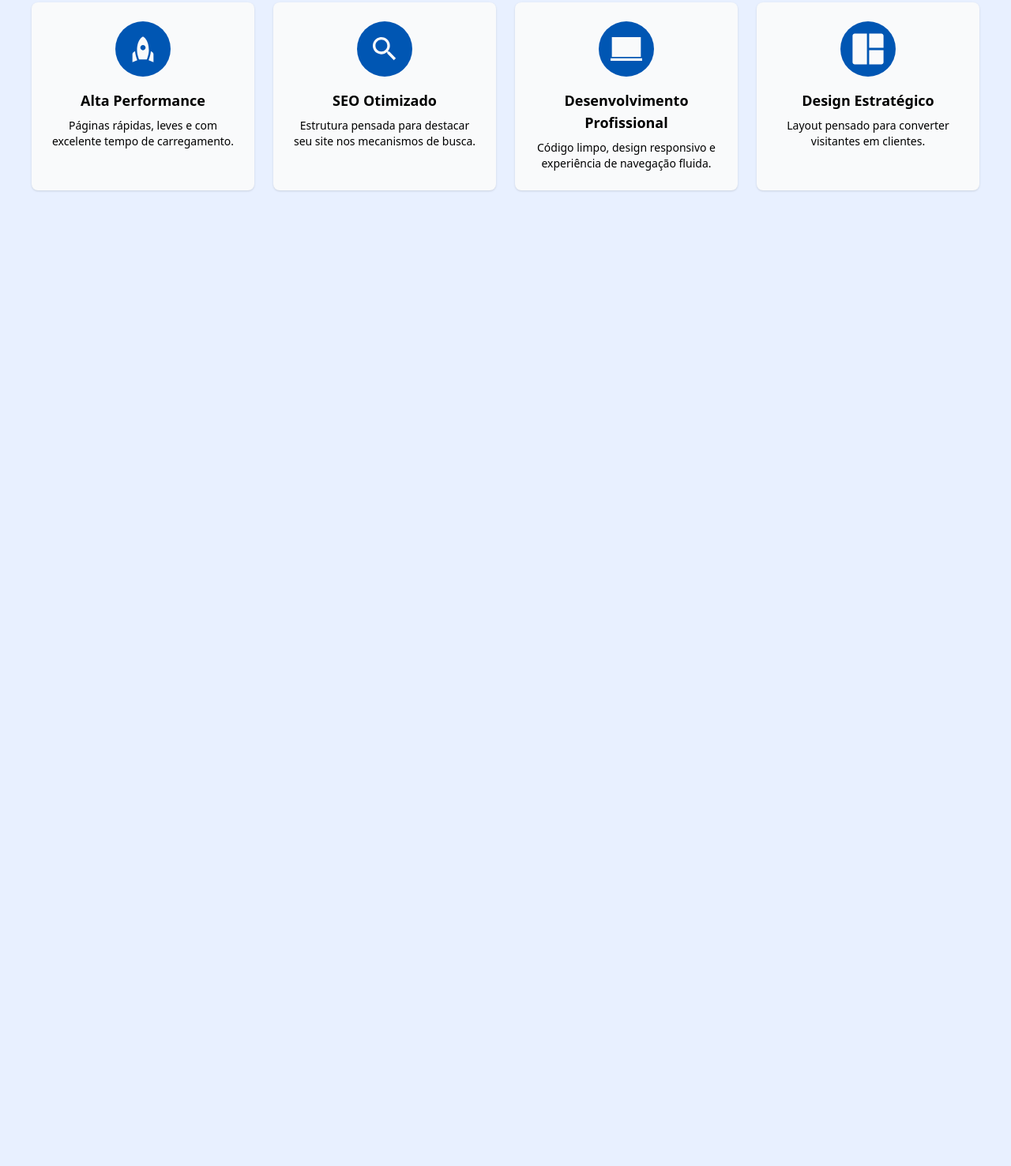
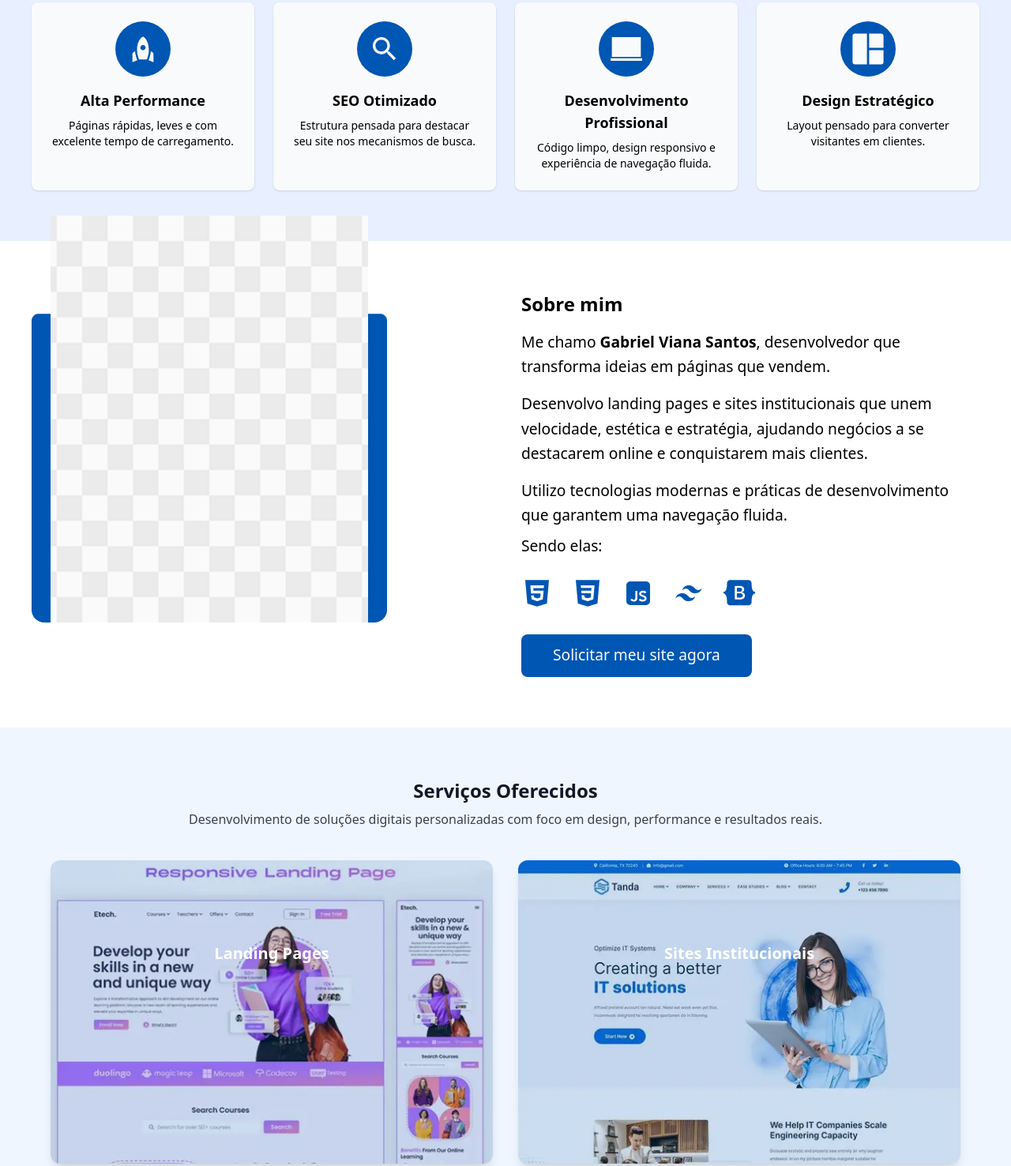
Before and after one commit to Viana-Gabriel/Landingpage_GabrielViana, a website built with Vite: page index.html in a window 1280 px wide. Shown: the part 784-2260 px from the top of the page at 79% size. Before the commit the page ends 1089 px from the top, so only its background shows below. Built offline with nearby package versions, Linux system fonts and the light colour scheme.

Commit message:
[FEAT] - create sections sobre e servicos

```diff
--- a/index.html
+++ b/index.html
@@ -25,7 +25,7 @@
     <header class="fixed w-full top-0 z-50 p-4" id="navbar">
       <nav class="container flex flex-col lg:flex-row lg:items-center mx-auto">
         <!-- Topo: Logo + Botão -->
-        <div class="flex items-center justify-between w-full">
+        <div class=" flex items-center justify-between w-full lg:w-[30%]">
           <a href="#" class="flex items-center"> Gabriel Viana Santos </a>
 
           <!-- Botão Mobile -->
@@ -49,12 +49,12 @@
         <!-- Menu (links) -->
         <ul
           id="menu"
-          class="hidden flex-col lg:flex lg:flex-row lg:items-center lg:justify-end gap-16 w-full mt-4 lg:mt-0"
+          class="hidden flex-col lg:flex lg:flex-row lg:items-center lg:justify-end gap-10 w-full mt-4 lg:mt-0"
         >
-          <li><a href="#">Product</a></li>
-          <li><a href="#">Features</a></li>
-          <li><a href="#">Marketplace</a></li>
-          <li><a href="#">Company</a></li>
+          <li><a href="#">Sobre mim</a></li>
+          <li><a href="#">Depoimentos</a></li>
+          <li><a href="#">Perguntas frequentes</a></li>
+          <li><a href="#" class="btn-personalizado">Fazer Orçamento</a></li>
         </ul>
       </nav>
     </header>
@@ -64,20 +64,21 @@
           class="container mx-auto px-4 flex flex-col-reverse lg:flex-row items-center lg:justify-between gap-8"
         >
           <!-- Texto -->
-          <div class="w-full lg:w-1/2 text-center md:text-left">
+          <div class="w-full lg:w-1/2 text-center lg:text-left">
             <h1 class="text-3xl lg:text-[2.7rem] font-medium  text-black-text ">
               Sua presença digital começa com uma
               <span class="text-blue"> página que converte.</span>
             </h1>
-            <p class=" text-[1.3rem] mt-4 text-black-text lg:w-[80%]">
+            <p class="text-[1.3rem] mt-4 text-black-text lg:w-[80%]">
               Landing pages e sites institucionais com design moderno,
               performance de ponta e foco em resultados reais.
             </p>
-            <button
-              class="mt-14 px-6 py-3 bg-blue text-white font-semibold rounded-lg hover:bg-blue-destaque transition"
+            <a
+              class="mt-10 btn-personalizado"
+              href="#"
             >
               Começar meu projeto
-            </button>
+          </a>
           </div>
 
           <!-- Imagem -->
@@ -97,6 +98,74 @@
           </div>
         </div>
       </section>
+      <section id="sobre" class="bg-white py-16 px-4 ">
+        <div class="  container grid grid-cols-1 lg:grid-cols-2 items-center mx-auto text-[1.2rem] gap-10">
+          <div class="flex justify-center lg:justify-start">
+            <div class="relative w-100 lg:w-[450px] h-[350px]">
+              <img
+              src="/assets/images/sobre.png"
+              alt="Foto Gabriel Viana Santos"
+              class="absolute rounded-2xl sobre_image"
+              loading="lazy"
+            />
+            </div>
+          </div>
+
+          <!-- Texto à direita -->
+          <div class="text-center lg:text-left text-black-text">
+            <h2 class="text-2xl font-bold mb-4  text-black-text">Sobre mim</h2>
+
+            <p class="mb-4 leading-relaxed">
+              Me chamo <strong>Gabriel Viana Santos</strong>, desenvolvedor que transforma ideias em páginas que vendem.
+            </p>
+
+            <p class="mb-4 leading-relaxed">
+              Desenvolvo landing pages e sites institucionais que unem velocidade, estética e estratégia, ajudando negócios a se destacarem online e conquistarem mais clientes.
+            </p>
+
+            <p class="mb-6 leading-relaxed">
+              Utilizo tecnologias modernas e práticas de desenvolvimento que garantem uma navegação fluida.
+              <span class="block mt-2 font-medium text-black-text">Sendo elas:</span>
+            </p>
+
+            <!-- Container para tecnologias -->
+            <div
+              id="tecnologias_container"
+              class="flex gap-6 mb-8 justify-center lg:justify-start"
+            ></div>
+
+            <!-- Botão -->
+            <a
+              href="#"
+              class="btn-personalizado hover:bg-blue-800 transition-colors duration-200"
+            >
+              Solicitar meu site agora
+            </a>
+          </div>
+        </div>
+      </section>
+      <section id="servicos" class="bg-blue-50 py-16 px-6 md:px-16">
+        <div class="container mx-auto text-center">
+          <h2 class="text-2xl font-bold text-gray-900 mb-2">Serviços Oferecidos</h2>
+          <p class="text-gray-700 mb-10">
+            Desenvolvimento de soluções digitais personalizadas com foco em design, performance e resultados reais.
+          </p>
+
+          <!-- Container onde os cards serão injetados -->
+          <div id="servicos_container" class="grid grid-cols-1 md:grid-cols-2 gap-8 justify-center"></div>
+
+          <p class="text-gray-700 mt-10 mb-8">
+            Cada projeto é criado com atenção aos detalhes, design inteligente e código otimizado — tudo para fortalecer a sua marca e aumentar seus resultados online.
+          </p>
+
+          <button
+            class="bg-blue-700 hover:bg-blue-800 text-white font-semibold px-6 py-3 rounded-lg transition-colors duration-200"
+          >
+            Solicitar meu site agora
+          </button>
+        </div>
+      </section>
+
       <a href="https://api.whatsapp.com/send/?phone=5511963816799&amp;text&amp;type=phone_number&amp;app_absent=0" target="_blank" class="whatsapp-button" aria-label="Botao WhatsApp">
         <img src="/assets/icons/whatsapp.webp" alt="" height="34" width="34" loading="lazy">
       </a>
--- a/src/data.json
+++ b/src/data.json
@@ -21,4 +21,41 @@
       "description": "Layout pensado para converter visitantes em clientes."
     }
   ]
+  ,
+  "tecnologias": [
+    {
+      "id": 1,
+      "alt": "Html"
+    },
+    {
+      "id": 2,
+       "alt": "Css"
+    },
+    {
+      "id": 3,
+       "alt": "JavaScript"
+    },
+    {
+      "id": 4,
+      "alt": "Tailwind"
+    },
+    {
+      "id": 5,
+      "alt": "Boostrap"
+    }
+  ],
+  "servicos": [
+    {
+      "id": 1,
+      "title": "Landing Pages",
+      "description": "Landing pages projetadas estrategicamente para gerar resultados concretos. Cada elemento — do layout à chamada para ação — é pensado para capturar a atenção e converter visitantes em clientes. Páginas rápidas, responsivas e otimizadas para campanhas, lançamentos e anúncios que exigem **máxima performance e conversão**."
+    },
+    {
+      "id": 2,
+      "title": " Sites Institucionais",
+      "description": "  Sites institucionais que comunicam credibilidade, propósito e identidade de marca. Desenvolvidos com foco em **usabilidade e velocidade**, reforçam sua presença digital e criam uma conexão autêntica com o público. Cada projeto é estruturado para destacar o que a sua empresa tem de melhor — transmitindo profissionalismo e conquistando confiança."
+    }
+
+  ]
+
 }
--- a/src/main.js
+++ b/src/main.js
@@ -1,18 +1,18 @@
-import data from './data.json';
+import data from "./data.json";
 
 document.addEventListener("DOMContentLoaded", function () {
   console.log("DOM carregado!");
 
   /* Header */
 
-  const toggleButton = document.getElementById('menu-toggle');
-  const menu = document.getElementById('menu');
+  const toggleButton = document.getElementById("menu-toggle");
+  const menu = document.getElementById("menu");
 
-  toggleButton.addEventListener('click', () => {
-    menu.classList.toggle('hidden');
+  toggleButton.addEventListener("click", () => {
+    menu.classList.toggle("hidden");
   });
 
-  const navbar = document.getElementById('navbar');
+  const navbar = document.getElementById("navbar");
   const SCROLL_LIMIT = 20;
   const DESKTOP_WIDTH = 992;
 
@@ -36,11 +36,10 @@ document.addEventListener("DOMContentLoaded", function () {
     }
   }
 
+  const beneficios = data.beneficios;
+  const beneficiosContainer = document.getElementById("beneficios_container");
 
-  const beneficios = data.beneficios
-  const beneficiosContainer  = document.getElementById('beneficios_container')
-
-  beneficios.forEach( beneficio => {
+  beneficios.forEach((beneficio) => {
     beneficiosContainer.innerHTML += `
        <div class="bg-white-ice p-6 rounded-lg shadow text-center">
         <div class="bg-blue text-white-ice w-[70px] h-[70px] mx-auto rounded-full flex items-center justify-center mb-4">
@@ -49,7 +48,42 @@ document.addEventListener("DOMContentLoaded", function () {
         <h3 class="font-semibold text-lg mb-2">${beneficio.title}</h3>
         <p class="text-black-text text-sm">${beneficio.description}</p>
       </div>
-    `
-  })
+    `;
+  });
 
+  const tecnologias = data.tecnologias;
+  const tecnologiasContainer = document.getElementById("tecnologias_container");
+
+  tecnologias.forEach((tecnologia) => {
+    tecnologiasContainer.innerHTML += `
+        <div>
+          <img src="/assets/icons/tecnologias/0${tecnologia.id}.svg" alt="Icone ${tecnologia.alt}" loading = "lazy">
+        </div>
+
+    `;
+  });
+
+  const servicos = data.servicos;
+  const servicosContainer = document.getElementById("servicos_container");
+
+  servicos.forEach((servico) => {
+    servicosContainer.innerHTML += `
+    <div class="group relative rounded-xl overflow-hidden cursor-pointer transition-all duration-300 shadow-lg ">
+      <img
+        src="/assets/images/servicos/0${servico.id}.webp"
+        alt="${servico.title}"
+        class="w-full h-96 object-cover transition-transform duration-300 group-hover:scale-105 group-active:scale-105"
+        loading = "lazy"
+      />
+      <div class="absolute inset-0 bg-gradient-to-t from-black/80 via-black/30 to-transparent opacity-0 group-hover:opacity-100 group-active:opacity-100 transition-opacity duration-300"></div>
+
+      <div class="absolute inset-0 flex flex-col items-center justify-center px-4 text-white transition-all duration-300">
+        <h3 class="text-xl font-semibold mb-3">${servico.title}</h3>
+        <p class="opacity-0 group-hover:opacity-100 group-active:opacity-100 text-sm leading-relaxed transition-opacity duration-300 max-w-md">
+          ${servico.description}
+        </p>
+      </div>
+    </div>
+  `;
+  });
 });
--- a/src/style.css
+++ b/src/style.css
@@ -1,6 +1,5 @@
+@import url("https://fonts.googleapis.com/css2?family=Roboto&display=swap");
 @import "tailwindcss";
-
-@import url("https://fonts.googleapis.com/css2?family=Roboto&display=swap");
 
 @theme {
   /* Fontes */
@@ -22,10 +21,6 @@
 }
 
 /* Estilos extras */
-header a:hover {
-  color: var(--color-blue);
-}
-
 .navbar-scrolled {
   background-color: rgba(255, 255, 255, 0.9) !important;
   backdrop-filter: blur(6px);
@@ -66,6 +61,22 @@ header a:hover {
     color: var(--white-color)
 }
 
+.btn-personalizado{
+  background: var(--color-blue);
+  padding: .8rem 2.5rem;
+  color: var(--color-white-ice);
+  font-weight: 500;
+  border-radius: .5rem;
+  display: inline-block;
+}
+
+.sobre_image{
+  position: absolute;
+  bottom:0;
+  left: 50%;
+  transform: translateX(-50%);
+}
+
 @keyframes destaque{
     0% {
         transform: scale(1);
```
Also changed, not shown: public/assets/images/fundo.png (added), public/assets/images/servicos/01.webp (added), public/assets/images/servicos/02.webp (added), public/assets/images/sobre.png (added).
